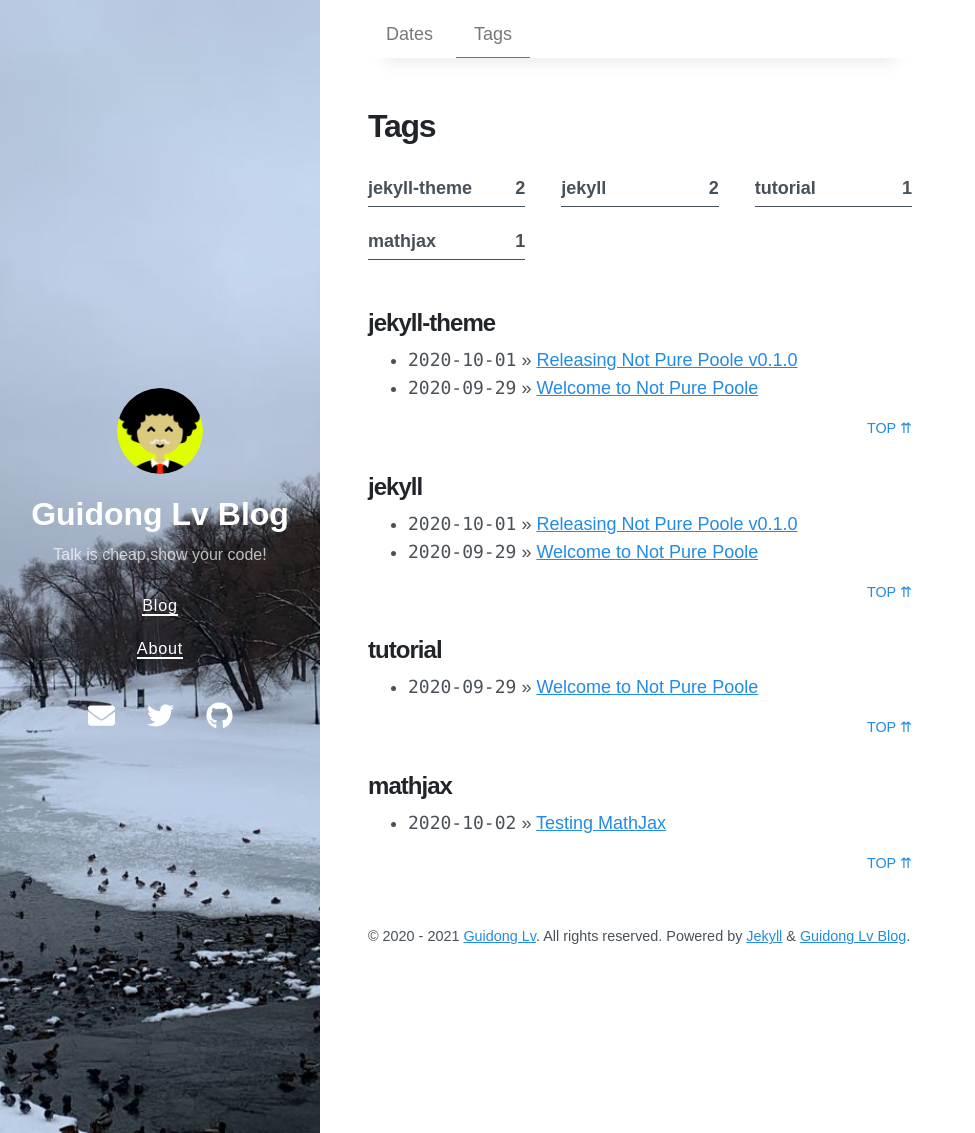
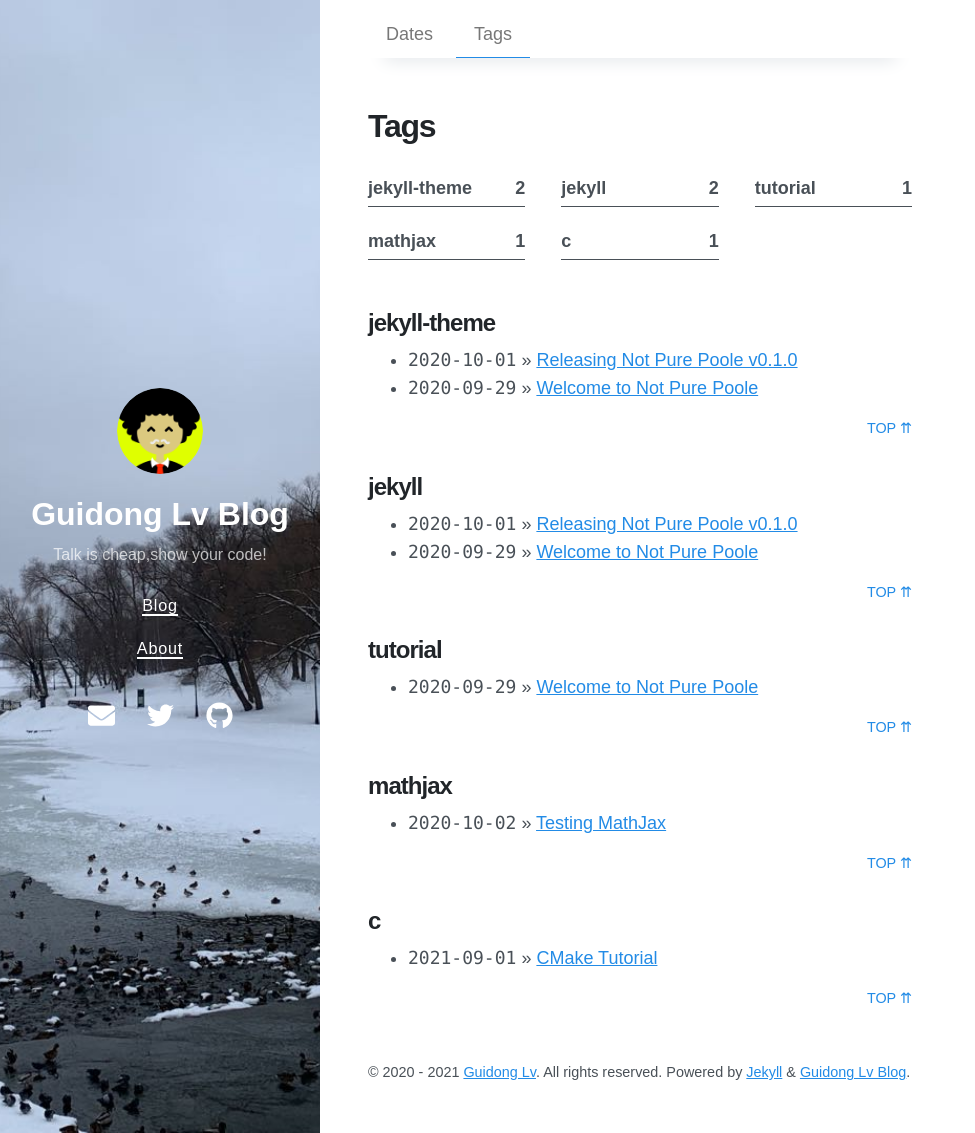
Before and after one commit to lvguidong/lvguidong.github.io, a Jekyll site: the page built from tags.md, in a window 1280 px wide and 1133 px high. Shown: the whole window, without its empty margins (0-975 px from the left). Built offline with Jekyll 4.4.1, drawn with Linux system fonts in a browser that asks for light colours; nearby versions of some CDN libraries.

Commit message:
add titile

```diff
--- a/_posts/2021-09-01-cmake-tutorial.md
+++ b/_posts/2021-09-01-cmake-tutorial.md
@@ -1,3 +1,10 @@
+---
+layout: post
+title: CMake Tutorial
+tags: c
+date: 2021-09-01 20:32 +0800
+---
+
 # Tutorial
 
 > The CMake tutorial provides a step-by-step guide that covers common build system issues that CMake helps address. Seeing how various topics all work together in an example project can be very helpful. The tutorial documentation and source code for examples can be found in the `Help/guide/tutorial` directory of the CMake source code tree. Each step has its own subdirectory containing code that may be used as a starting point. The tutorial examples are progressive so that each step provides the complete solution for the previous step.
```
